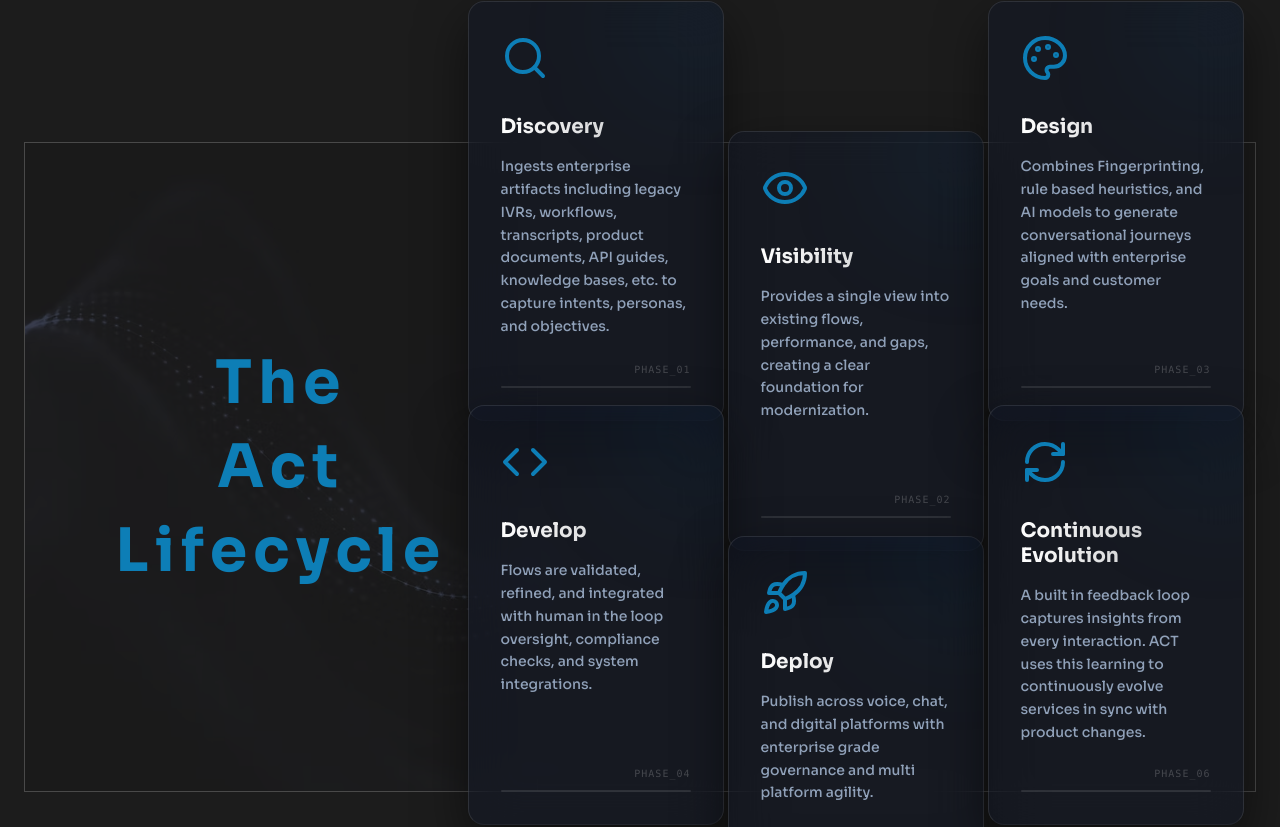
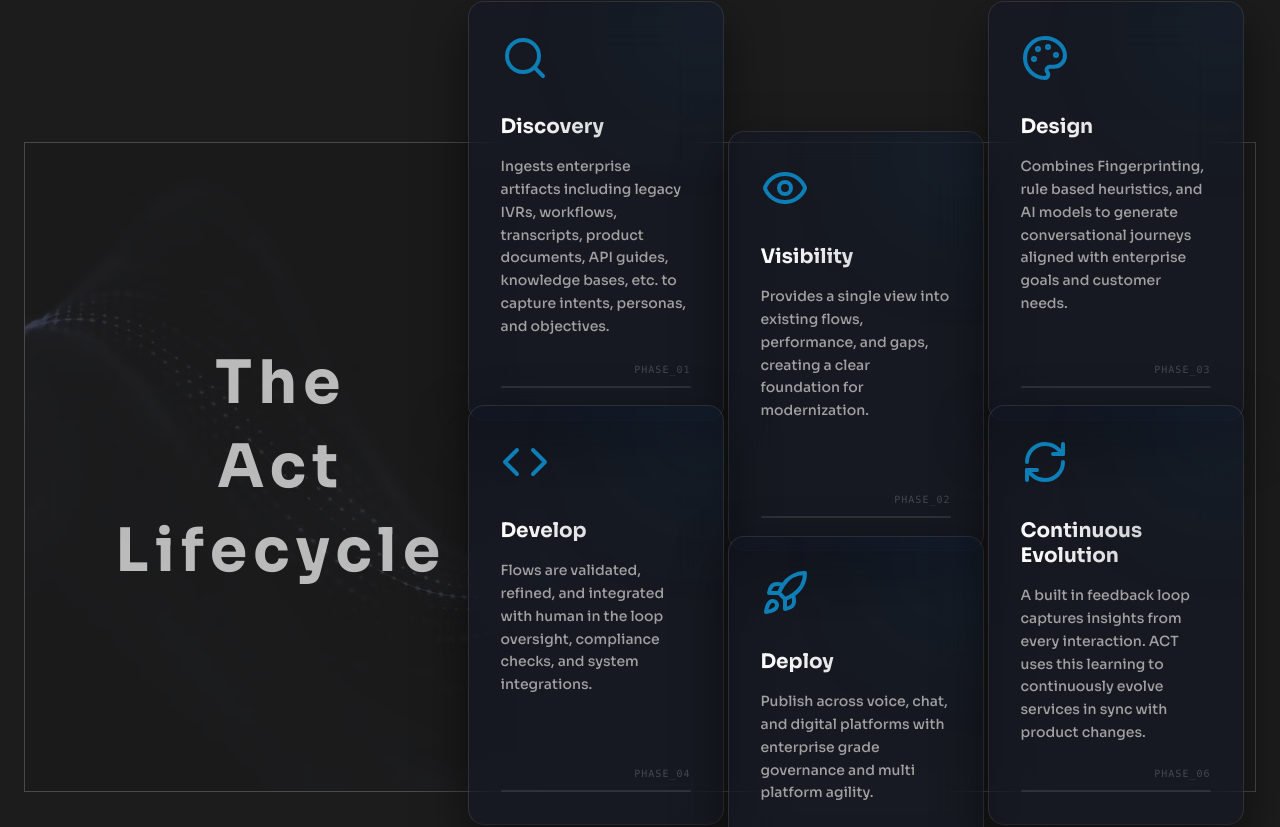
Before and after one commit to devilra/AumneAI, a React (Vite) app in the folder frontent/: page /benefits in a window 1280 px wide. Shown: the part 1693-2520 px from the top of the page. Built offline with nearby package versions, Linux system fonts and the light colour scheme; a web font is replaced by a local one.

Commit message:
update ui

```diff
--- a/frontent/src/Benefits/HowActs.jsx
+++ b/frontent/src/Benefits/HowActs.jsx
@@ -89,7 +89,7 @@ export default function HowActs() {
               style={{ backgroundImage: "url('/para2.avif')", left: "-20%" }}
             />
             <div className="relative z-10">
-              <h2 className="text-xl md:text-6xl text-center tracking-[6px] font-bold text-[#0D7EB6]">
+              <h2 className="text-xl md:text-6xl text-center tracking-[6px] font-bold text-white/70">
                 <span className="inline-block py-3">The</span> <br />
                 <span className="inline-block py-3">Act</span> <br />
                 <span className="inline-block py-3"> Lifecycle</span>{" "}
@@ -150,7 +150,7 @@ export default function HowActs() {
                     </h3>
 
                     {/* Description */}
-                    <p className="text-slate-400 text-sm leading-relaxed font-medium group-hover:text-slate-200 transition-colors duration-300">
+                    <p className="text-neutral-400 text-sm leading-relaxed font-medium group-hover:text-slate-200 transition-colors duration-300">
                       {card.desc}
                     </p>
                   </div>
```
